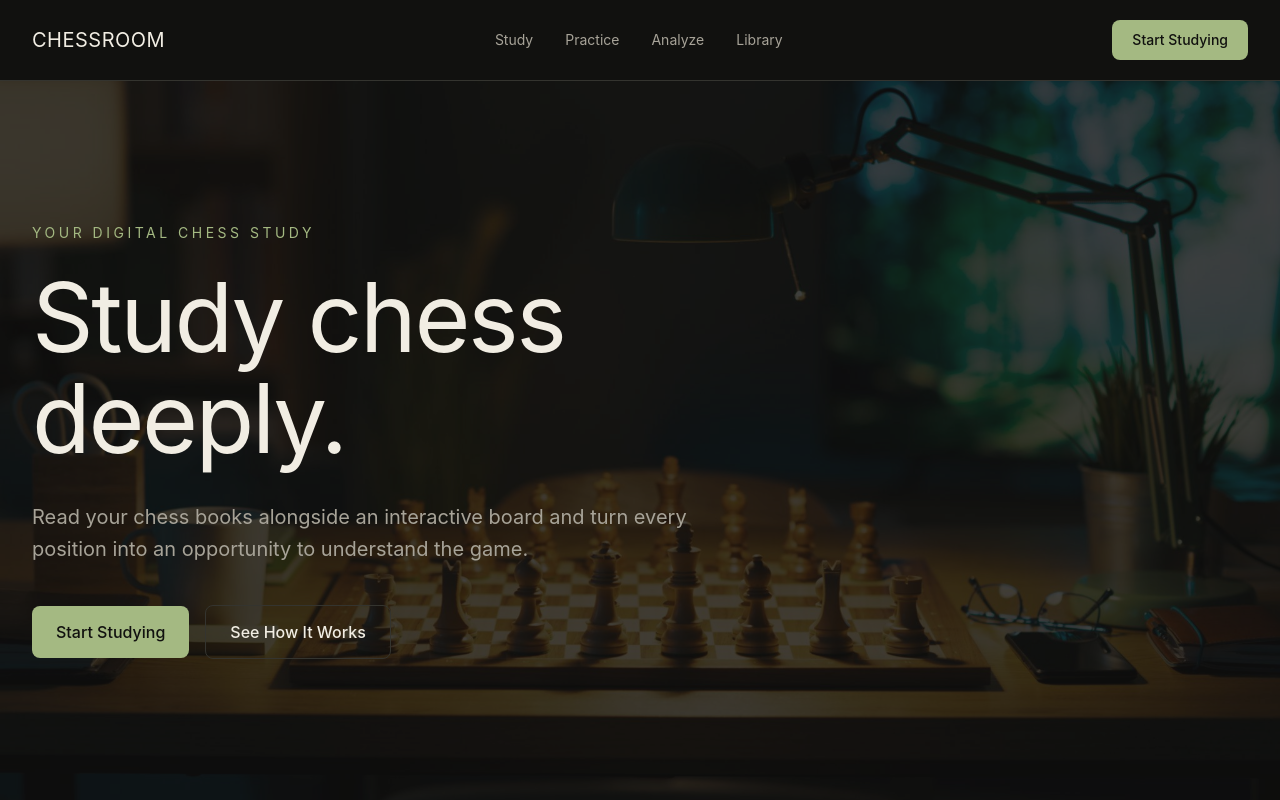
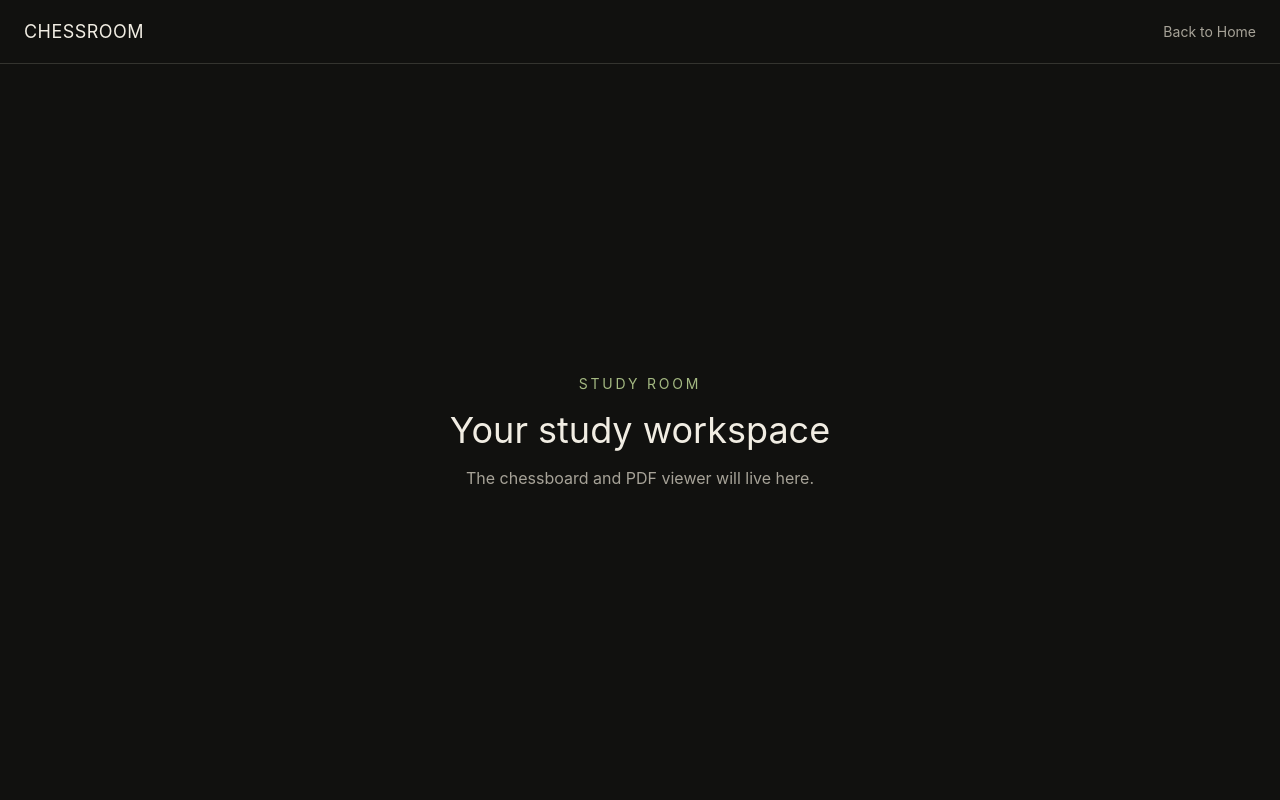
Before and after one commit to NotSuzpicious/chessroom, a React (Vite) app: page /study in a window 1280 px wide. Shown: the top 800 px of the page. Built offline with nearby package versions, Linux system fonts and the light colour scheme.

Commit message:
Add Study Room routing

```diff
--- a/package.json
+++ b/package.json
@@ -13,6 +13,7 @@
     "@tailwindcss/vite": "^4.3.3",
     "react": "^19.2.8",
     "react-dom": "^19.2.8",
+    "react-router-dom": "^7.18.2",
     "tailwindcss": "^4.3.3"
   },
   "devDependencies": {
--- a/src/App.tsx
+++ b/src/App.tsx
@@ -1,13 +1,16 @@
+import { BrowserRouter, Routes, Route } from 'react-router-dom'
+
+import CTA from './components/CTA'
+import Footer from './components/Footer'
 import Hero from './components/Hero'
 import HowItWorks from './components/HowItWorks'
 import Navbar from './components/Navbar'
 import StudyPreview from './components/StudyPreview'
-import CTA from './components/CTA'
-import Footer from './components/Footer'
+import StudyRoom from './pages/StudyRoom'
 
-function App() {
+function LandingPage() {
   return (
-    <div className="min-h-screen bg-[var(--color-background)]">
+    <>
       <Navbar />
 
       <main>
@@ -18,7 +21,20 @@ function App() {
       </main>
 
       <Footer />
-    </div>
+    </>
+  )
+}
+
+function App() {
+  return (
+    <BrowserRouter>
+      <div className="min-h-screen bg-[var(--color-background)]">
+        <Routes>
+          <Route path="/" element={<LandingPage />} />
+          <Route path="/study" element={<StudyRoom />} />
+        </Routes>
+      </div>
+    </BrowserRouter>
   )
 }
 
--- a/src/components/Navbar.tsx
+++ b/src/components/Navbar.tsx
@@ -13,7 +13,7 @@ function Navbar() {
         {/* Navigation */}
         <div className="hidden items-center gap-8 md:flex">
           <a
-            href="#study"
+            href="/study"
             className="text-sm text-[var(--color-text-secondary)] transition-colors hover:text-[var(--color-text-primary)]"
           >
             Study
--- /dev/null
+++ b/src/pages/StudyRoom.tsx
@@ -0,0 +1,39 @@
+function StudyRoom() {
+  return (
+    <div className="min-h-screen bg-[var(--color-background)]">
+      <header className="flex h-16 items-center justify-between border-b border-[var(--color-border)] px-6">
+        <a
+          href="/"
+          className="font-[var(--font-display)] text-lg tracking-wide text-[var(--color-text-primary)]"
+        >
+          CHESSROOM
+        </a>
+
+        <a
+          href="/"
+          className="text-sm text-[var(--color-text-secondary)] transition-colors hover:text-[var(--color-text-primary)]"
+        >
+          Back to Home
+        </a>
+      </header>
+
+      <main className="flex min-h-[calc(100vh-4rem)] items-center justify-center p-6">
+        <div className="text-center">
+          <p className="text-sm uppercase tracking-[0.2em] text-[var(--color-accent)]">
+            Study Room
+          </p>
+
+          <h1 className="mt-4 font-[var(--font-display)] text-4xl text-[var(--color-text-primary)]">
+            Your study workspace
+          </h1>
+
+          <p className="mt-4 text-[var(--color-text-secondary)]">
+            The chessboard and PDF viewer will live here.
+          </p>
+        </div>
+      </main>
+    </div>
+  )
+}
+
+export default StudyRoom
```
Also changed, not shown: 1 other file (tests, documents, lock files or other folders).
